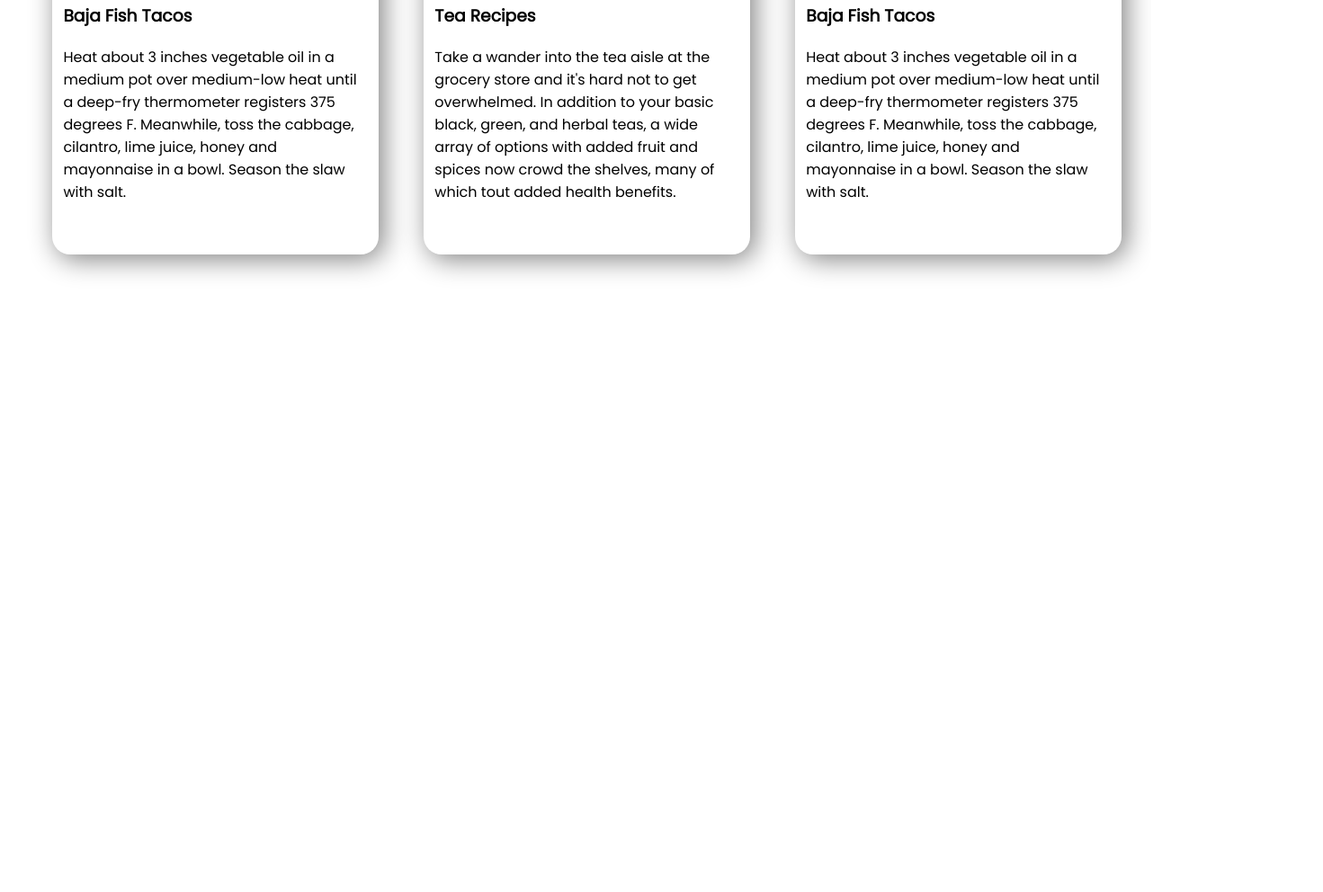
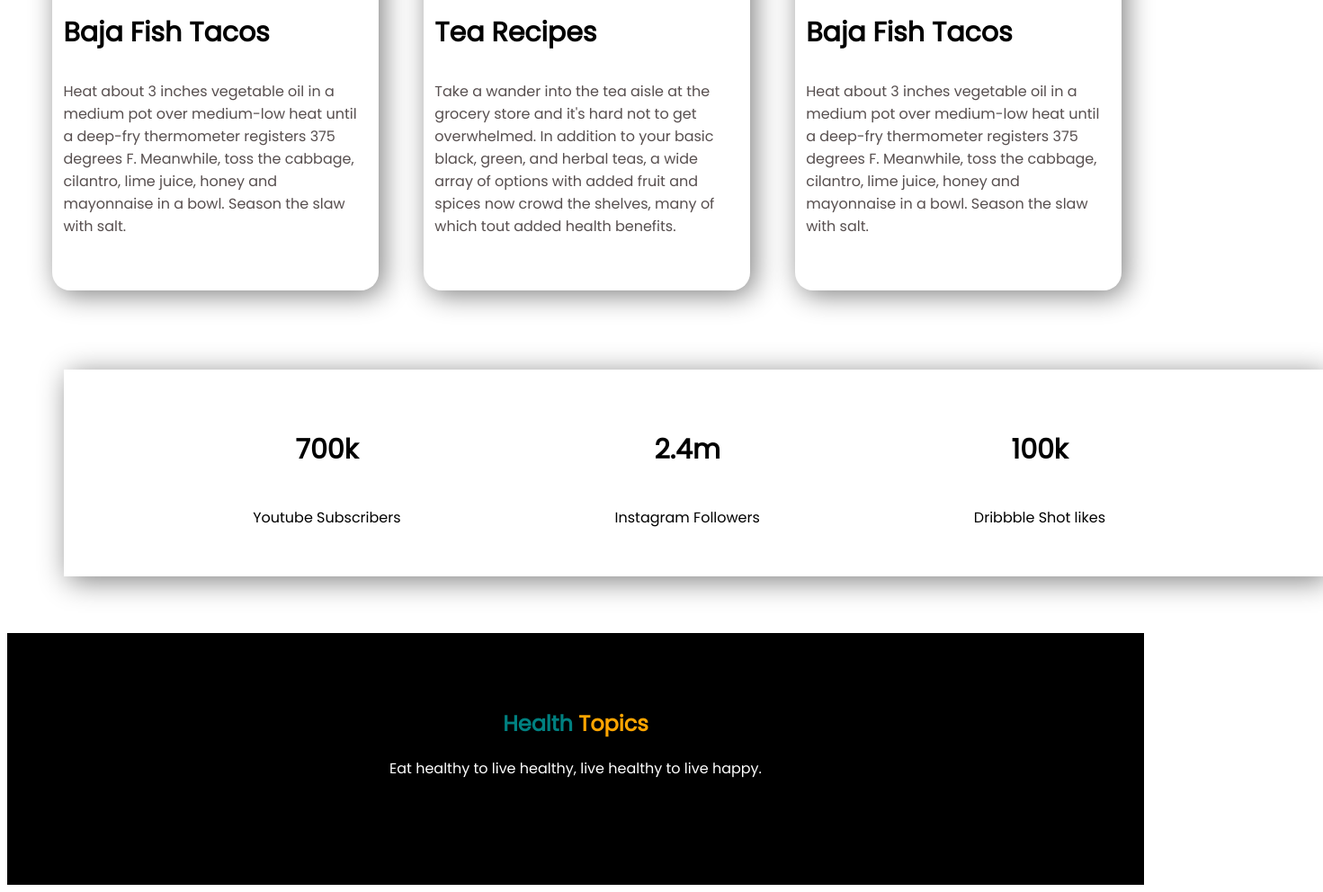
Before and after one commit to MmrMahfuj/my-first-assignment, a plain HTML site: page index.html in a window 1280 px wide. Shown: the part 2475-3467 px from the top of the page at 90% size, 1471 px wide, since content can reach past the window. Before the commit the page ends 2833 px from the top, so only its background shows below. Drawn offline with Linux system fonts and the light colour scheme.

Commit message:
footer completed

```diff
--- a/index.html
+++ b/index.html
@@ -89,6 +89,36 @@
             </p>
         </div>
     </div>
+    <div class="social-media">
+        <div class="social">
+            <h4 class="media-follow">
+                700k
+            </h4>
+            <p class="media-pra">Youtube Subscribers</p>
+        </div>
+        <div class="social">
+            <h4 class="media-follow">
+                2.4m
+            </h4>
+            <p class="media-pra">Instagram Followers</p>
+        </div>
+        <div class="social">
+            <h4 class="media-follow">
+                100k
+            </h4>
+            <p class="media-pra">Dribbble Shot likes</p>
+        </div>
+    </div>
+</section>
+<section class="footer">
+    <div class="footer-eliment">
+        <h2 id="foot-header">
+            Health <span class="foot-right">Topics</span>
+        </h2>
+        <p class="footer-pra">
+            Eat healthy to live healthy, live healthy to live happy.
+        </p>
+    </div>
 </section>
 
 <body>
--- a/style.css
+++ b/style.css
@@ -103,10 +103,52 @@ body{
 }
 .boxes{
     text-align: left;
-    height: 550px;
+    height: 590px;
     width: 400px;
     margin: 2%;
     padding: 1%;
     border-radius: 20px;
     box-shadow: 5px 5px 30px gray;
 }
+.boxes-header{
+    font-size: 30px;
+    font-weight: 600;
+}
+.boxes-pra{
+    color: rgb(87, 79, 79);
+}
+.social-media{
+    display: flex;
+    box-shadow: 5px 5px 30px gray;
+    height: 230px;
+    width: 1400px;
+    margin: 5%;
+    text-align: center;
+}
+.social{
+    padding: 2%;
+    padding-left: 15%;
+}
+.media-follow{
+    font-size: 30px;
+    font-weight: 900;
+}
+.footer{
+    background-color: black;
+    height: 280px;
+}
+.footer-eliment{
+    text-align: center;
+    color: teal;
+    padding-top: 5%;
+}
+.foot-header{
+    font-size: 40px;
+
+}
+.foot-right{
+    color: orange;
+}
+.footer-pra{
+    color: white;
+}
```
